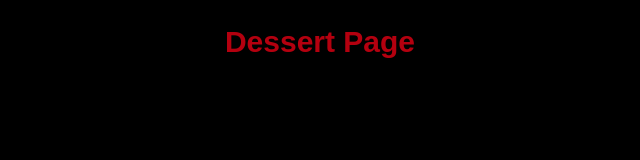
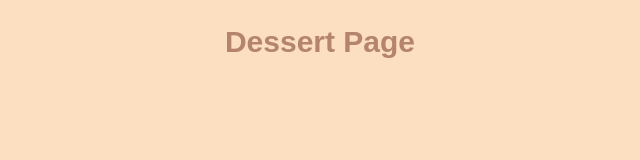
Before and after one commit to PravinRram/YDCP-WebDevProject, a plain HTML site: page NomNomNavigator/dessert.html in a window 1280 px wide. Shown: the whole page, without its empty margins (320-960 px from the left). Drawn offline with Linux system fonts and the light colour scheme.

Commit message:
Pravin Change

```diff
--- a/NomNomNavigator/style.css
+++ b/NomNomNavigator/style.css
@@ -1,18 +1,18 @@
 body {
     font-family: Arial, Helvetica, sans-serif;
-    color: white;
-    background-color: black;
+    color: #32303A;
+    background-color: #FCDEC0;
     text-align: center;
 }
 
 h2 {
     font-size: 30px;
-    color: #B4000F;
+    color: #B4846C;
 }
 
 h1 {
     font-size: 24px;
-    color: gold;
+    color: #7D5A50;
 }
 
 p {
```
